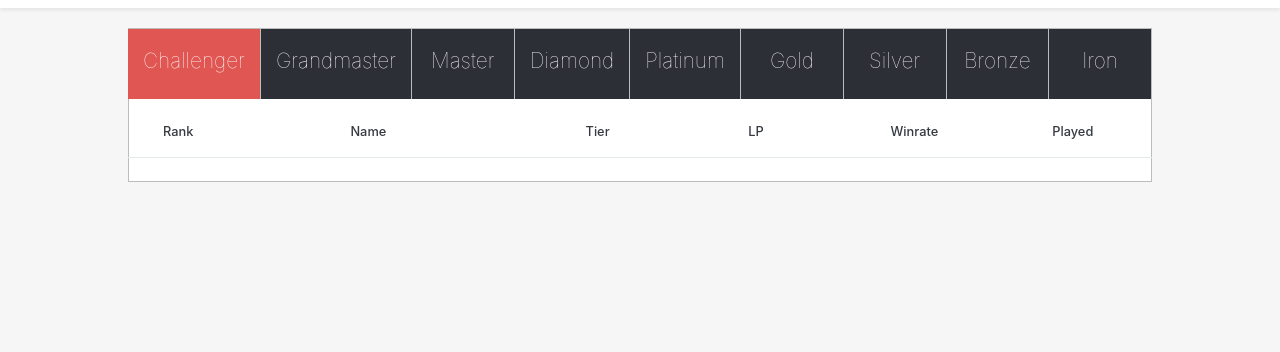
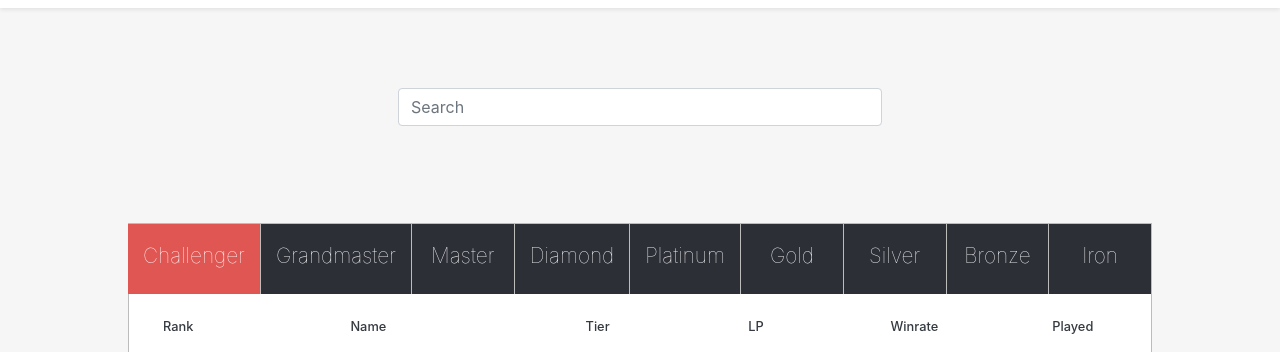
Before and after one commit to peterg4/TFTtracker, a website: page public/index.html in a window 1280 px wide. Shown: the part 57-409 px from the top of the page. Drawn offline with nearby package versions, Linux system fonts and the light colour scheme; no server answers.

Commit message:
search bar

```diff
--- a/public/index.html
+++ b/public/index.html
@@ -43,7 +43,11 @@
       </form>
 		</div>
 	</nav>
-
+	<div class="search">
+		<form class="form my-10 my-lg-5">
+			<input class="form-control" type="text" placeholder="Search">
+		</form>
+	</div>
 	<div class="panel">
 		<div class="leagues">
 			<div class="row text-dark leagues">
--- a/public/style.css
+++ b/public/style.css
@@ -123,3 +123,14 @@ input[type=text]:focus {
     margin-left: 7px;
     display: inline;
 }
+.search{
+    padding-left: 14px;
+    padding-right: 14px;
+    margin-top: 145px;
+    margin-left: auto;
+    margin-right: auto;
+    width: 40%;
+}
+.form{
+    height: 50px;
+}
--- a/server.js
+++ b/server.js
@@ -9,7 +9,7 @@ app.use(bodyParser.urlencoded({ extended: true }));
 var path = require('path');
 require('dotenv').config();
 var RiotRequest = require('riot-lol-api');
-var riotRequest = new RiotRequest('RGAPI-7e422c01-74ba-4a2e-9f47-e620649db7a8');
+var riotRequest = new RiotRequest('RGAPI-aea22fe6-1c23-44dd-90ae-2aafc647316b');
 
 app.use(express.static('public'));
 
```
